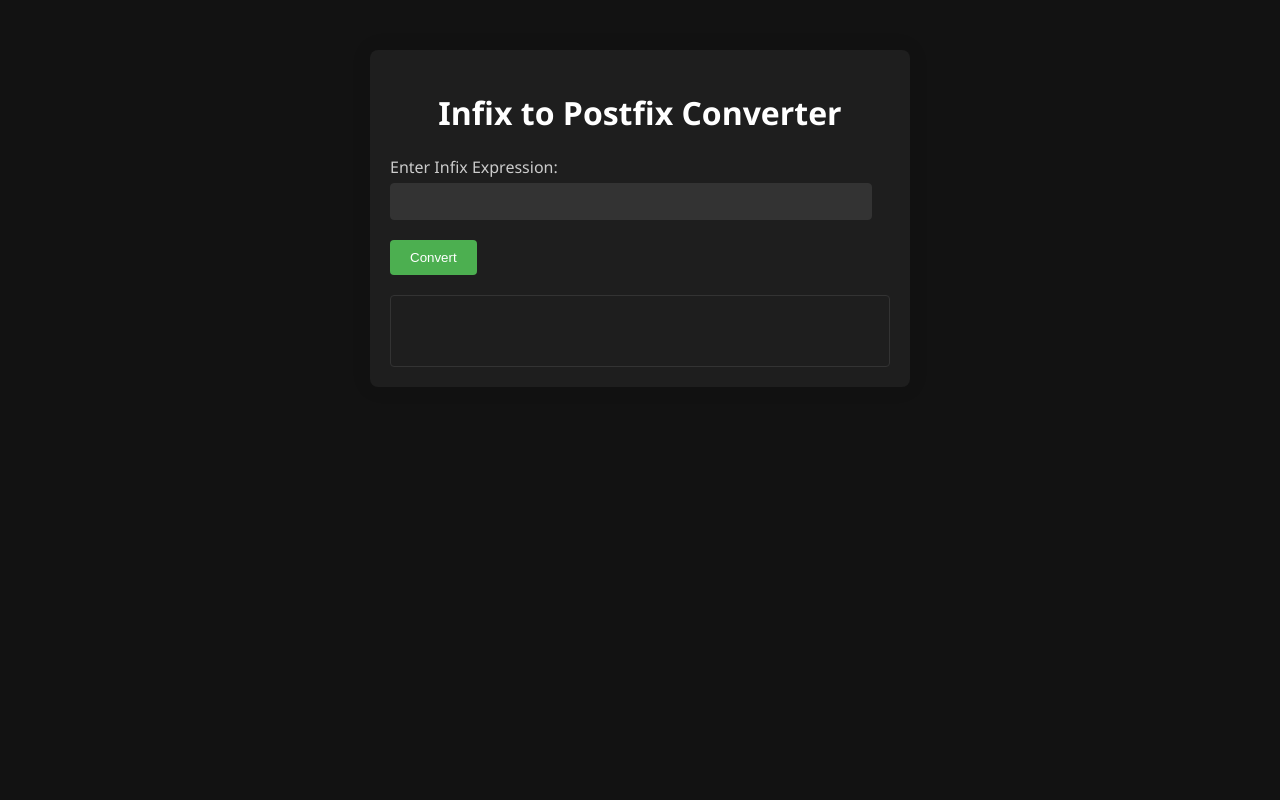
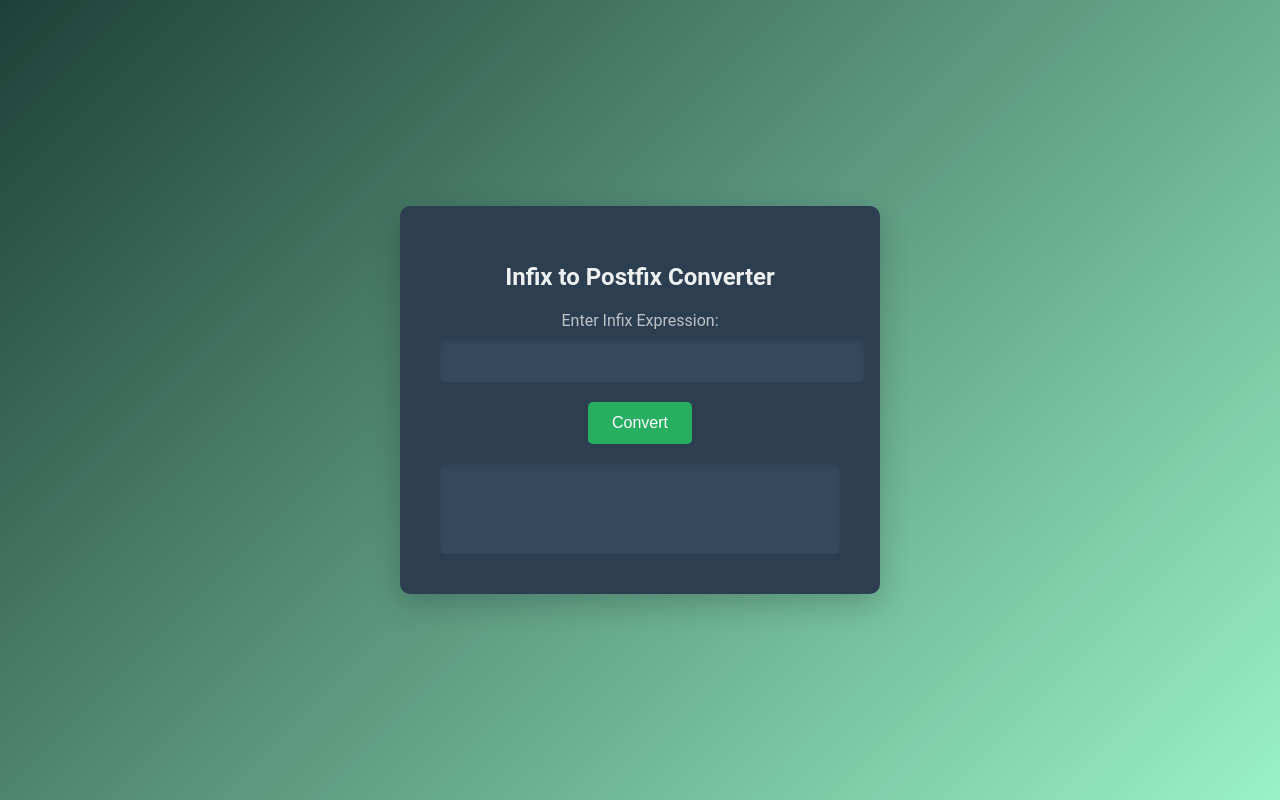
Before and after one commit to mootasemns/infix-postfix-website, a plain HTML site: page index.html in a window 1280 px wide. Drawn offline with Linux system fonts and the light colour scheme.

Commit message:
Update style.css

```diff
--- a/style.css
+++ b/style.css
@@ -1,68 +1,89 @@
 body {
-  font-family: "Segoe UI", Tahoma, Geneva, Verdana, sans-serif;
-  background-color: #121212;
-  color: #fff;
+  font-family: "Roboto", sans-serif;
+  background: linear-gradient(135deg, #1f4037 0%, #99f2c8 100%);
   margin: 0;
   padding: 0;
+  display: flex;
+  justify-content: center;
+  align-items: center;
+  height: 100vh;
+  color: #fff;
 }
 
 .container {
-  max-width: 500px;
-  margin: 50px auto;
-  background-color: #1e1e1e;
-  border-radius: 8px;
-  box-shadow: 0 0 20px rgba(0, 0, 0, 0.1);
-  padding: 20px;
+  background-color: #2c3e50;
+  padding: 40px;
+  border-radius: 10px;
+  box-shadow: 0 10px 30px rgba(0, 0, 0, 0.2);
+  max-width: 400px;
+  width: 100%;
+  text-align: center;
 }
 
 h1 {
-  text-align: center;
-  color: #fff;
+  font-size: 24px;
+  margin-bottom: 20px;
+  font-weight: bold;
+  color: #ecf0f1;
 }
 
 label {
   display: block;
-  margin-bottom: 5px;
-  color: #ccc;
+  margin-bottom: 10px;
+  font-size: 16px;
+  color: #bdc3c7;
 }
 
 input[type="text"] {
-  width: calc(100% - 40px);
-  padding: 10px;
+  width: 100%;
+  padding: 12px;
+  border-radius: 5px;
+  border: none;
   margin-bottom: 20px;
-  border: 1px solid #333;
-  border-radius: 4px;
-  background-color: #333;
+  background-color: #34495e;
   color: #fff;
+  font-size: 16px;
+  box-shadow: inset 0 2px 4px rgba(0, 0, 0, 0.1);
+}
+
+input[type="text"]::placeholder {
+  color: #7f8c8d;
 }
 
 button {
-  padding: 10px 20px;
-  background-color: #4caf50;
+  padding: 12px 24px;
+  border: none;
+  border-radius: 5px;
+  background-color: #27ae60;
   color: #fff;
-  border: none;
-  border-radius: 4px;
+  font-size: 16px;
   cursor: pointer;
-  transition: background-color 0.3s ease;
+  transition: background-color 0.3s ease, transform 0.2s ease;
 }
 
 button:hover {
-  background-color: #45a049;
+  background-color: #2ecc71;
+  transform: translateY(-3px);
+}
+
+button:active {
+  transform: translateY(1px);
 }
 
 #result {
   margin-top: 20px;
-  border: 1px solid #333;
-  border-radius: 4px;
-  padding: 10px;
-  min-height: 50px;
-  font-size: 16px;
-  color: #fff;
-  background-color: #1e1e1e;
+  padding: 15px;
+  border-radius: 5px;
+  background-color: #34495e;
+  box-shadow: inset 0 2px 4px rgba(0, 0, 0, 0.1);
+  color: #ecf0f1;
+  font-size: 18px;
+  min-height: 60px;
 }
 
 @media (max-width: 600px) {
   .container {
+    padding: 30px;
     max-width: 90%;
   }
 }
```
